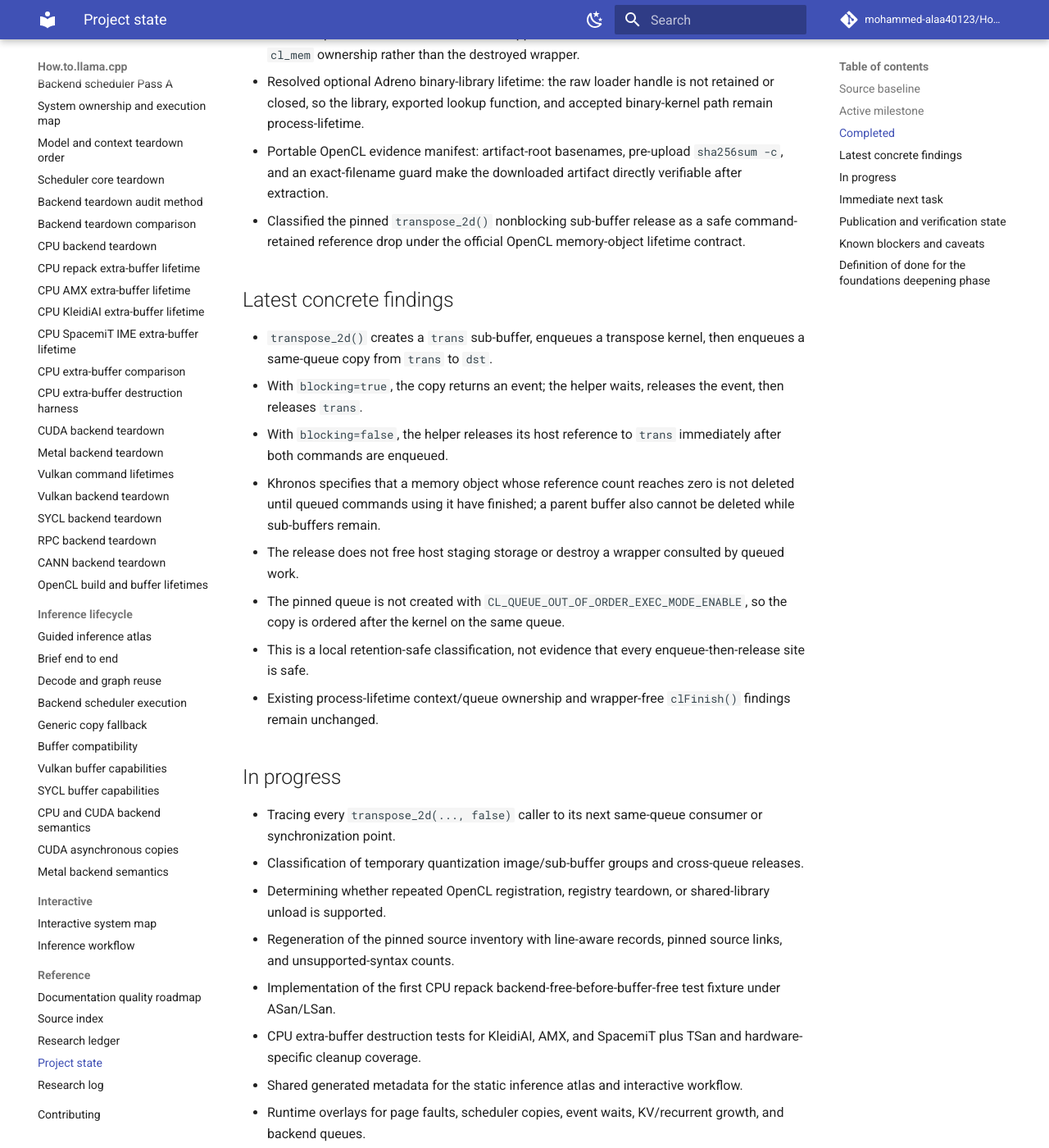
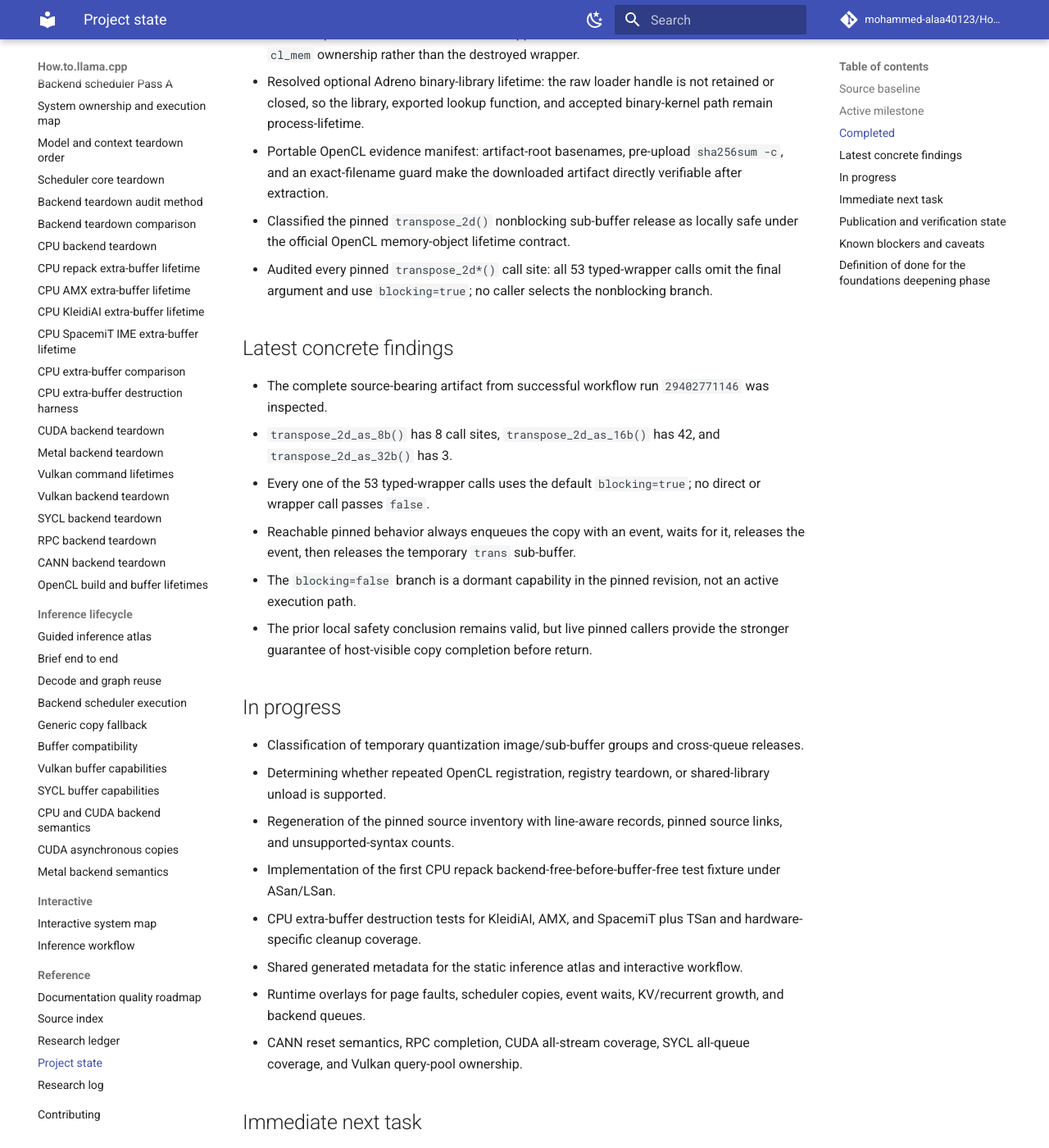
Before and after one commit to mohammed-alaa40123/How.to.llama.cpp, an MkDocs documentation site: the page built from docs/reference/project-state.md, in a window 1280 px wide and 1400 px high, scrolled down 1869 px. Shown: the whole window at 82% size. Built offline with MkDocs 1.6.1 and Material for MkDocs 9.7.7, drawn with Linux system fonts in a browser that asks for light colours; comment, search, counter and statistics services are not loaded; some of the changed text lies outside the part shown.

Commit message:
docs: record pinned transpose call-site result

````diff
--- a/docs/reference/project-state.md
+++ b/docs/reference/project-state.md
@@ -42,22 +42,20 @@ Read this file after the root README on every run. It is the compact checkpoint
 - Verified OpenCL scheduler events are unsupported and buffer deleters use buffer-local `cl_mem` ownership rather than the destroyed wrapper.
 - Resolved optional Adreno binary-library lifetime: the raw loader handle is not retained or closed, so the library, exported lookup function, and accepted binary-kernel path remain process-lifetime.
 - Portable OpenCL evidence manifest: artifact-root basenames, pre-upload `sha256sum -c`, and an exact-filename guard make the downloaded artifact directly verifiable after extraction.
-- Classified the pinned `transpose_2d()` nonblocking sub-buffer release as a safe command-retained reference drop under the official OpenCL memory-object lifetime contract.
+- Classified the pinned `transpose_2d()` nonblocking sub-buffer release as locally safe under the official OpenCL memory-object lifetime contract.
+- Audited every pinned `transpose_2d*()` call site: all 53 typed-wrapper calls omit the final argument and use `blocking=true`; no caller selects the nonblocking branch.
 
 ## Latest concrete findings
 
-- `transpose_2d()` creates a `trans` sub-buffer, enqueues a transpose kernel, then enqueues a same-queue copy from `trans` to `dst`.
-- With `blocking=true`, the copy returns an event; the helper waits, releases the event, then releases `trans`.
-- With `blocking=false`, the helper releases its host reference to `trans` immediately after both commands are enqueued.
-- Khronos specifies that a memory object whose reference count reaches zero is not deleted until queued commands using it have finished; a parent buffer also cannot be deleted while sub-buffers remain.
-- The release does not free host staging storage or destroy a wrapper consulted by queued work.
-- The pinned queue is not created with `CL_QUEUE_OUT_OF_ORDER_EXEC_MODE_ENABLE`, so the copy is ordered after the kernel on the same queue.
-- This is a local retention-safe classification, not evidence that every enqueue-then-release site is safe.
-- Existing process-lifetime context/queue ownership and wrapper-free `clFinish()` findings remain unchanged.
+- The complete source-bearing artifact from successful workflow run `29402771146` was inspected.
+- `transpose_2d_as_8b()` has 8 call sites, `transpose_2d_as_16b()` has 42, and `transpose_2d_as_32b()` has 3.
+- Every one of the 53 typed-wrapper calls uses the default `blocking=true`; no direct or wrapper call passes `false`.
+- Reachable pinned behavior always enqueues the copy with an event, waits for it, releases the event, then releases the temporary `trans` sub-buffer.
+- The `blocking=false` branch is a dormant capability in the pinned revision, not an active execution path.
+- The prior local safety conclusion remains valid, but live pinned callers provide the stronger guarantee of host-visible copy completion before return.
 
 ## In progress
 
-- Tracing every `transpose_2d(..., false)` caller to its next same-queue consumer or synchronization point.
 - Classification of temporary quantization image/sub-buffer groups and cross-queue releases.
 - Determining whether repeated OpenCL registration, registry teardown, or shared-library unload is supported.
 - Regeneration of the pinned source inventory with line-aware records, pinned source links, and unsupported-syntax counts.
@@ -70,11 +68,12 @@ Read this file after the root README on every run. It is the compact checkpoint
 ## Immediate next task
 
 ```text
-Find every transpose_2d(..., false) caller
-  → identify the next same-queue consumer or explicit synchronization
-  → verify no host-side dst use occurs early
-  → classify one temporary quantization image/sub-buffer group
-  → separate same-queue retention from cross-queue dependency requirements
+Choose one temporary quantization image/sub-buffer group
+  → identify all enqueue users and queues
+  → identify explicit waits or same-queue ordering
+  → verify host-storage and wrapper lifetime
+  → verify pooled-region reuse cannot precede completion
+  → classify the release as explicit-completion, command-retained, or unsafe/open
 ```
 
 In parallel or if blocked, implement the admitted CPU repack `MUL_MAT` fixture with reference comparison, CPU backend-wrapper free, repack-buffer free, and ASan/LSan repetition.
@@ -82,8 +81,9 @@ In parallel or if blocked, implement the admitted CPU repack `MUL_MAT` fixture w
 ## Publication and verification state
 
 - Work is published in PR #1 from branch `automation/backend-teardown-audit-method`.
-- Added detailed note `logs/research/2026-07-15/1151-opencl-transpose-retention-case-study.md`.
-- Final-head Documentation CI and pinned OpenCL workflow results must be checked before the run closes.
+- Added detailed note `logs/research/2026-07-15/1249-opencl-transpose-callsite-audit.md`.
+- The preceding head `95daf9002016f152b8fcd3134682ac4486000337` passed Documentation CI run `29402771036` and pinned OpenCL workflow run `29402771146`.
+- Final-head workflow results must be checked before the run closes.
 - Full local checkout validation remains unavailable because direct GitHub DNS resolution is blocked in this runtime.
 - Public Pages verification remains blocked for branch-only content until PR #1 merges.
 
@@ -93,6 +93,7 @@ In parallel or if blocked, implement the admitted CPU repack `MUL_MAT` fixture w
 - **Adreno library lifetime:** the optional binary-kernel loader loses its raw `dl_handle`. This prevents early unload but omits deterministic release and also retains invalid-symbol loads until process exit.
 - **Local validation blocker:** direct cloning fails with `Could not resolve host: github.com`; GitHub-hosted Actions are the authoritative validation path for this branch.
 - **Pages verification blocker:** branch-added content cannot deploy until PR #1 merges; live response verification remains unavailable independently of strict-build success.
+- **Dormant-branch caveat:** `blocking=false` is locally retention-safe but has no pinned callers; future revisions must be re-audited if the branch becomes reachable.
 - **Retention classification caveat:** `clReleaseMemObject()` safely defers deletion for queued users, but that does not protect unrelated host storage, wrapper callbacks, pooled-region reuse, or missing cross-queue dependencies.
 - **Lifecycle-extractor caveat:** selected direct APIs and bounded context are navigation evidence only; wrapper constructors, ownership, error paths, macro wrappers, disabled code, raw strings, and semantic ordering still require human source review.
 - **Source-index caveat:** same-line standard attributes, trailing-return definitions, bounded same-line constraints, bounded operators, qualified out-of-class special members, and bounded parenthesized member/delegating constructor initializer lists are recognized. Braced and multiline constructor initializers and constructor function-try-blocks remain intentionally omitted from navigation but are counted as bounded candidates.
````
Also changed, not shown: other parts of docs/reference/project-state.md (+1 -1 lines).
